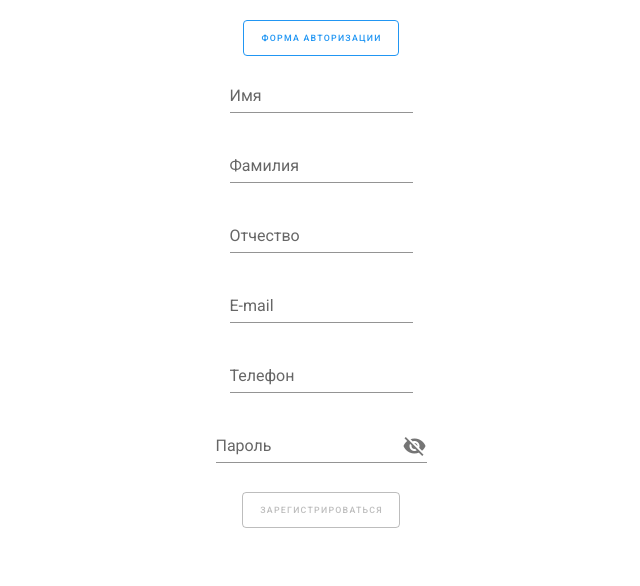
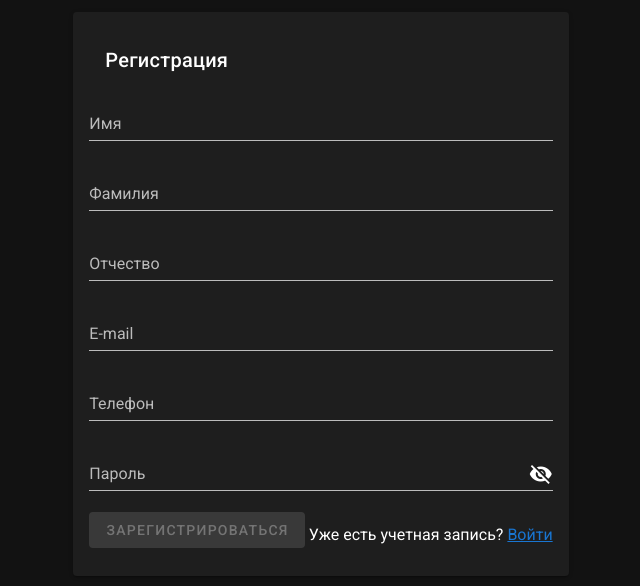
Before and after one commit to SirGoPadawan/crm, a Nuxt app: page /registration in a window 1280 px wide. Shown: the top 586 px of the page, without its empty margins (319-959 px from the left). Built offline with nearby package versions, Linux system fonts and the light colour scheme.

Commit message:
refactor

```diff
--- a/layouts/login.vue
+++ /dev/null
@@ -1,9 +0,0 @@
-<template>
-  <section>
-    <Nuxt />
-  </section>
-</template>
-<script>
-export default {};
-</script>
-<style></style>
--- /dev/null
+++ b/layouts/noAuth.vue
@@ -0,0 +1,16 @@
+<template>
+  <v-app class="theme--dark">
+    <v-container fluid>
+      <Nuxt />
+    </v-container>
+  </v-app>
+</template>
+<script>
+export default {};
+</script>
+<style scoped>
+.container {
+  display: flex;
+  justify-content: center;
+}
+</style>
--- a/pages/login.vue
+++ b/pages/login.vue
@@ -1,43 +1,42 @@
 <template>
-  <v-app id="inspire">
-    <v-container fluid>
-      <v-row>
-        <v-col cols="1" sm="3">
-          <v-btn class="ma-2" outlined color="blue" @click="goToRegistration()"
-            >Форма регистрации</v-btn
-          >
+  <v-card min-width="400" dark class="pa-4">
+    <v-card-title>Авторизация</v-card-title>
     <v-text-field
       type="tel"
       :rules="[rules.required]"
       append-icon="mdi-phone"
       label="Номер телефона"
       v-model="phone"
-          ></v-text-field>
+    >
+    </v-text-field>
     <v-text-field
       :append-icon="show ? 'mdi-eye' : 'mdi-eye-off'"
       :rules="[rules.required, rules.min]"
       :type="show ? 'text' : 'password'"
       label="Введите пароль"
-            hint="At least 8 characters"
+      hint="Пароль должен содержать больше 8 символов"
       v-model="password"
       @click:append="show = !show"
-          ></v-text-field>
+    >
+    </v-text-field>
     <v-btn
-            class="ma-2 btn-sing-in"
-            outlined
-            color="blue"
+      class="mt-5 mb-5 btn-sing-in"
+      color="primary"
       :disabled="disabledSingIn"
       @click="singIn()"
-            >Войти</v-btn
     >
-        </v-col>
-      </v-row>
-    </v-container>
-  </v-app>
+      Войти
+    </v-btn>
+    <span>
+      Нет учетной записи?
+      <nuxt-link to="/registration">Создать</nuxt-link>
+    </span>
+  </v-card>
 </template>
 <script>
 import Api from "../Api";
 export default {
+  layout: "noAuth",
   data() {
     return {
       phone: "",
@@ -46,7 +45,7 @@ export default {
       /* regExp: new RegExp(/[^A-Za-z_]|[A - Za - z]|[А - Яа - я]/), !this.regExp.test(this.tel) && */
       rules: {
         required: (value) => !!value || "Обязательно для заполнения",
-        min: (v) => v.length >= 8 || "Min 8 characters",
+        min: (v) => v.length >= 8 || "Минимум 8 символов",
       },
     };
   },
@@ -56,9 +55,6 @@ export default {
     },
   },
   methods: {
-    goToRegistration() {
-      this.$router.push("registration");
-    },
     singIn() {
       const params = {
         method: "POST",
@@ -75,11 +71,16 @@ export default {
 };
 </script>
 <style>
-.row {
-  justify-content: center;
+.v-btn__content {
+  font-size: 0.75rem;
 }
-
-.v-btn__content {
-  font-size: 0.55rem;
+.v-input {
+  width: 100%;
+}
+.v-card {
+  display: flex;
+  flex-direction: column;
+  align-items: center;
+  text-align: center;
 }
 </style>
--- a/pages/registration.vue
+++ b/pages/registration.vue
@@ -1,11 +1,6 @@
 <template>
-  <v-app id="inspire">
-    <v-container fluid>
-      <v-row>
-        <v-col cols="4" class="form-body">
-          <v-btn class="ma-2" outlined color="blue" @click="goToLogin()"
-            >Форма авторизации</v-btn
-          >
+  <v-card dark min-width="400" class="pa-4">
+    <v-card-title>Регистрация</v-card-title>
     <v-text-field
       v-model="firstname"
       :rules="[rules.required]"
@@ -44,21 +39,22 @@
       :type="show ? 'text' : 'password'"
     ></v-text-field>
     <v-btn
-            class="ma-2"
-            outlined
-            color="blue"
+      class="mb-3"
+      color="primary"
       :disabled="disabledSingUp"
       @click="regUser()"
-            >Зарегистрироваться</v-btn
-          >
-        </v-col>
-      </v-row>
-    </v-container>
-  </v-app>
+      >Зарегистрироваться
+    </v-btn>
+    <span>
+      Уже есть учетная запись?
+      <nuxt-link to="/login">Войти</nuxt-link>
+    </span>
+  </v-card>
 </template>
 <script>
 import Api from "../Api";
 export default {
+  layout: "noAuth",
   data() {
     return {
       show: false,
@@ -88,10 +84,6 @@ export default {
     },
   },
   methods: {
-    goToLogin() {
-      this.$router.push("login");
-    },
-
     regUser() {
       const params = {
         method: "POST",
@@ -111,16 +103,14 @@ export default {
   },
 };
 </script>
-<style>
-.form-body {
-  display: flex;
-  flex-direction: column;
-  align-items: center;
+<style scoped>
+.v-btn__content {
+  font-size: 0.75rem;
 }
-.row {
-  justify-content: center;
+.v-input {
+  width: 100%;
 }
-.v-btn__content {
-  font-size: 0.55rem;
+.v-card__title {
+  width: max-content;
 }
 </style>
```
Lines whose indentation alone changed are shown as unchanged.
